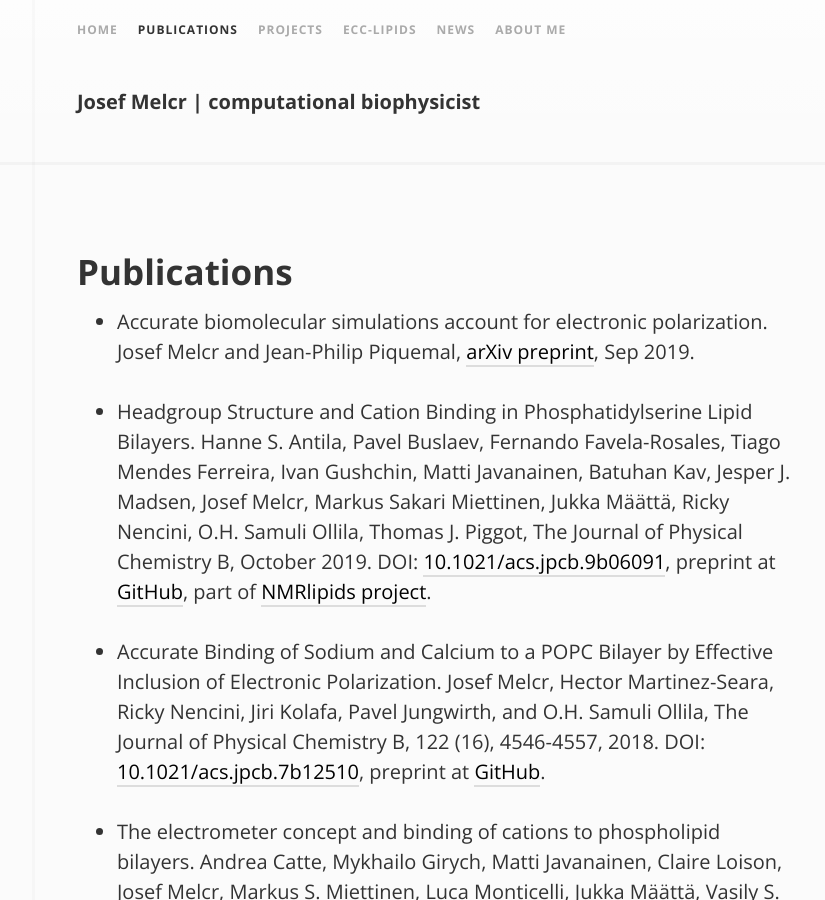
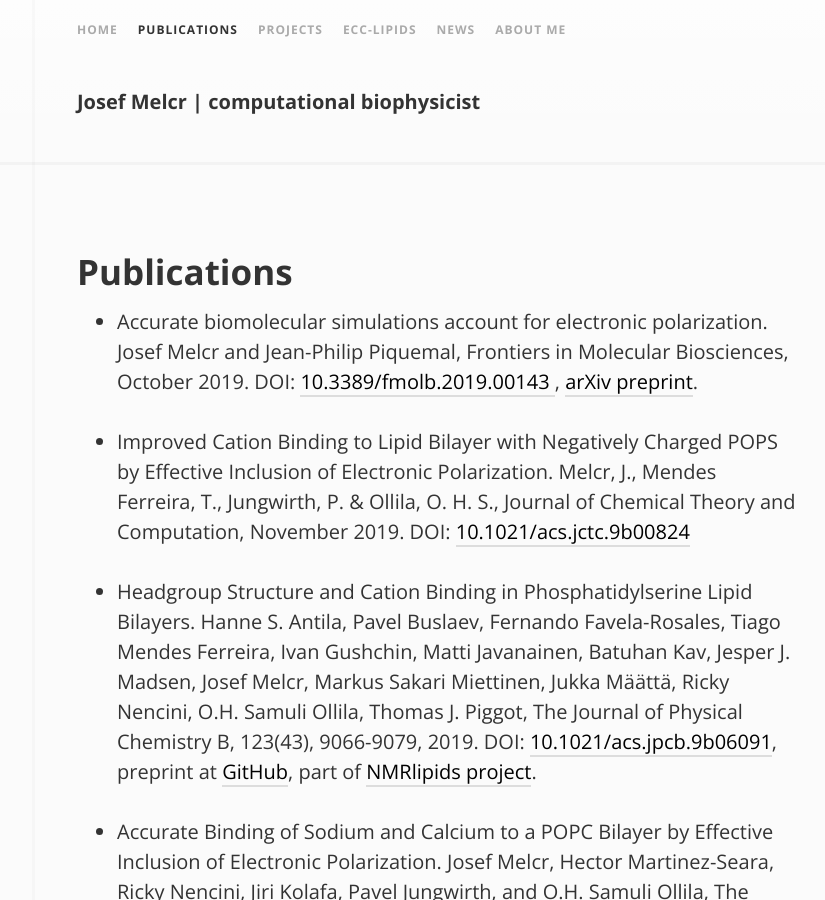
Before and after one commit to jmelcr/jmelcr.github.io, a Jekyll site: the page built from publications.md, in a window 1280 px wide and 900 px high. Shown: the whole window, without its empty margins (203-1028 px from the left). Built offline with Jekyll 4.4.1, drawn with Linux system fonts in a browser that asks for light colours; comment, search, counter and statistics services are not loaded.

Commit message:
Updated publications and projects

```diff
--- a/publications.md
+++ b/publications.md
@@ -8,19 +8,25 @@ permalink: publications
 
 - Accurate biomolecular simulations account for electronic polarization.
 Josef Melcr and Jean-Philip Piquemal,
-[arXiv preprint](https://arxiv.org/abs/1909.03732), Sep 2019.
+Frontiers in Molecular Biosciences, October 2019.
+DOI: [10.3389/fmolb.2019.00143 ](https://www.frontiersin.org/articles/10.3389/fmolb.2019.00143/abstract),
+[arXiv preprint](https://arxiv.org/abs/1909.03732).
 
+- Improved Cation Binding to Lipid Bilayer with Negatively Charged POPS
+by Effective Inclusion of Electronic Polarization.
+Melcr, J., Mendes Ferreira, T., Jungwirth, P. & Ollila, O. H. S.,
+Journal of Chemical Theory and Computation, November 2019.
+DOI: [10.1021/acs.jctc.9b00824](https://pubs.acs.org/doi/10.1021/acs.jctc.9b00824)
 
 - Headgroup Structure and Cation Binding in Phosphatidylserine Lipid Bilayers.
 Hanne S. Antila, Pavel Buslaev, Fernando Favela-Rosales,
 Tiago Mendes Ferreira, Ivan Gushchin, Matti Javanainen, Batuhan Kav,
 Jesper J. Madsen, Josef Melcr, Markus Sakari Miettinen,
 Jukka Määttä, Ricky Nencini, O.H. Samuli Ollila, Thomas J. Piggot,
-The Journal of Physical Chemistry B, October 2019.
+The Journal of Physical Chemistry B, 123(43), 9066-9079, 2019.
 DOI: [10.1021/acs.jpcb.9b06091](https://doi.org/10.1021/acs.jpcb.9b06091),
 preprint at [GitHub](https://github.com/NMRLipids/NMRlipidsIVotherHGs/blob/master/Manuscript/manuscriptPS.pdf),
 part of [NMRlipids project](http://nmrlipids.blogspot.com/).
-
 
 - Accurate Binding of Sodium and Calcium to a POPC Bilayer by Effective Inclusion of Electronic Polarization.
 Josef Melcr, Hector Martinez-Seara, Ricky Nencini, Jiri Kolafa, Pavel Jungwirth, and O.H. Samuli Ollila,
```
Also changed, not shown: projects.md (+3 -0 lines).
